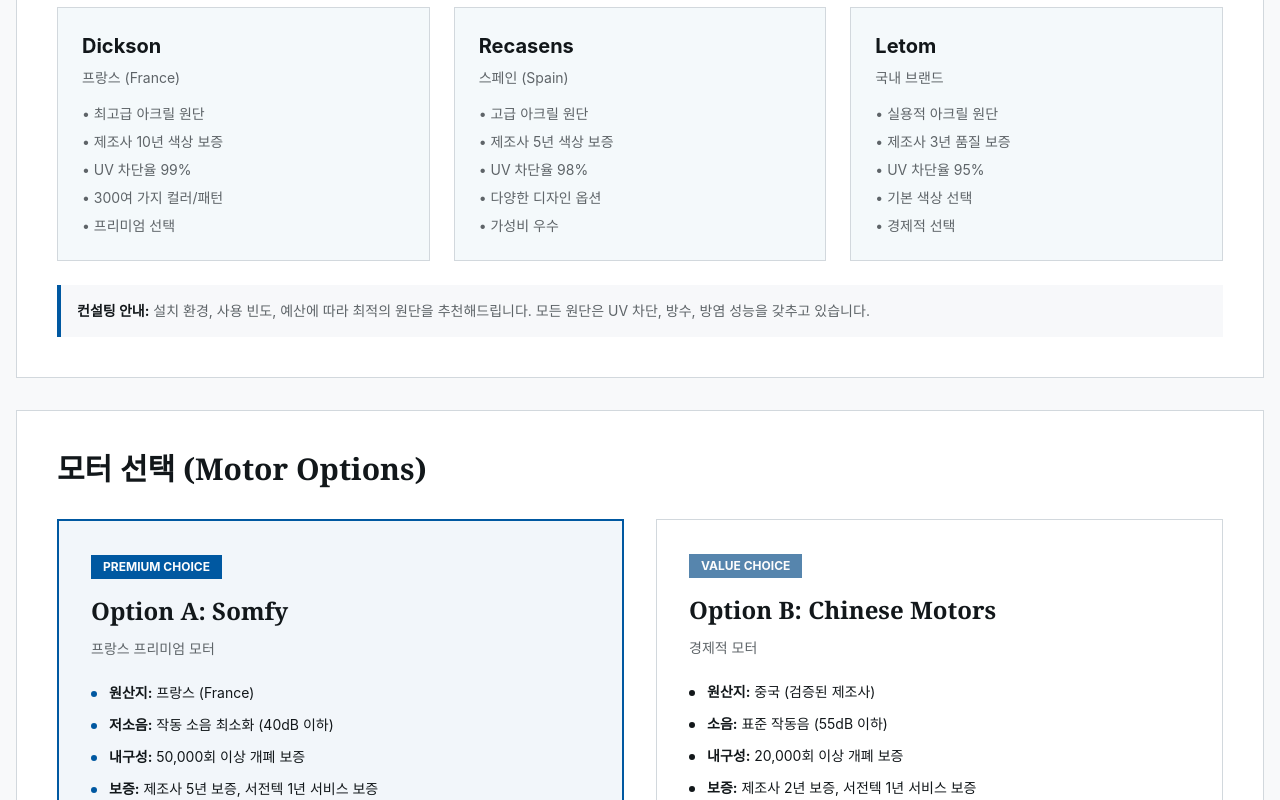
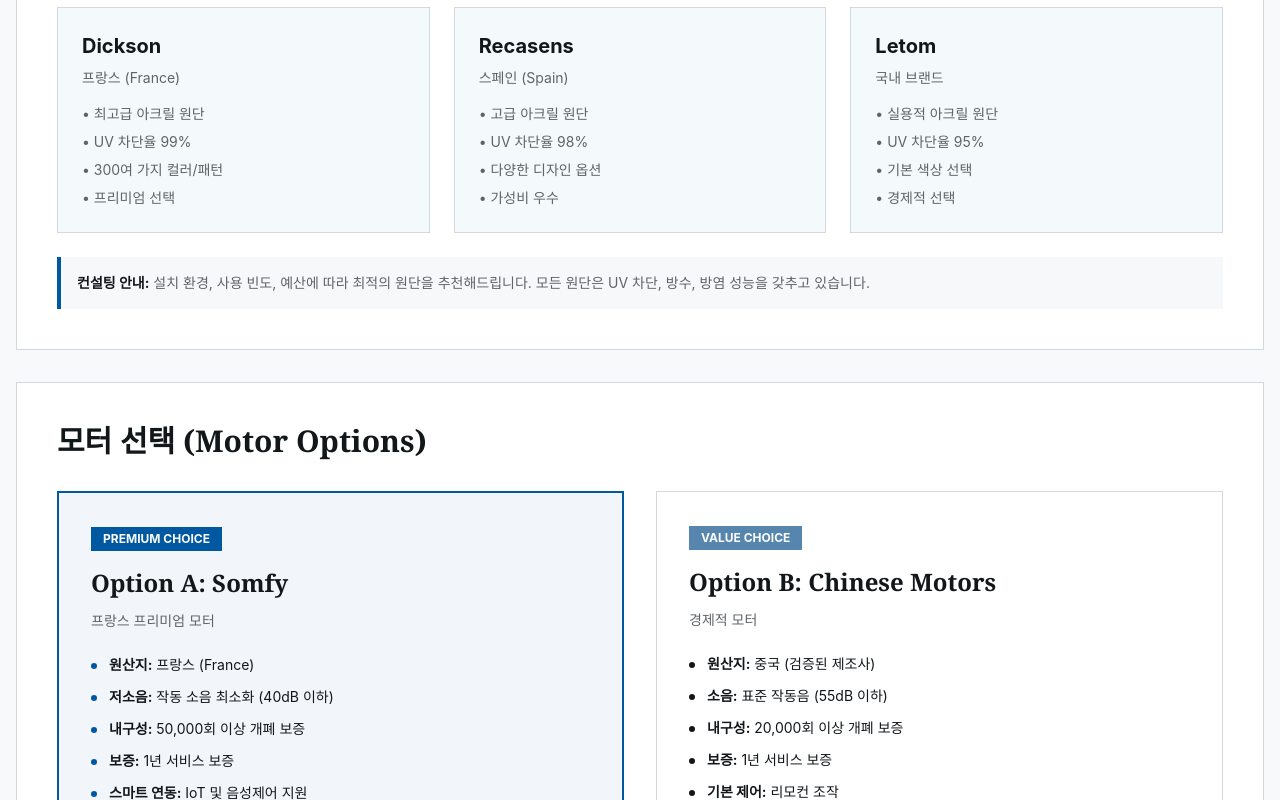
Before and after one commit to alexsangwanlee/v0-seojeon-tech-website, a Next.js app: page /awnings in a window 1280 px wide. Shown: the part 2440-3240 px from the top of the page. Built offline with nearby package versions, Linux system fonts and the light colour scheme; a web font is replaced by a local one.

Commit message:
Update all warranty terms to 1 year service warranty

```diff
--- a/app/awnings/page.tsx
+++ b/app/awnings/page.tsx
@@ -59,7 +59,7 @@ export default function AwningsPage() {
     },
     {
       question: '어닝 원단의 수명은 얼마나 되나요?',
-      answer: 'Dickson(제조사 10년 색상 보증), Recasens(제조사 5년 색상 보증), Letom(제조사 3년 품질 보증) 원단 브랜드에 따라 다르며, 일반적으로 7~10년 사용 가능합니다. 서전텍 서비스 보증은 1년이며, 원단만 교체도 가능하여 경제적입니다.'
+      answer: 'Dickson, Recasens, Letom 등 원단 브랜드에 따라 다르며, 일반적으로 7~10년 사용 가능합니다. 서전텍 서비스 보증은 1년이며, 원단만 교체도 가능하여 경제적입니다.'
     },
     {
       question: '후에 전동으로 변경할 수 있나요?',
@@ -165,7 +165,6 @@ export default function AwningsPage() {
                   </div>
                   <ul className="space-y-2 text-sm text-muted-foreground">
                     <li>• 최고급 아크릴 원단</li>
-                    <li>• 제조사 10년 색상 보증</li>
                     <li>• UV 차단율 99%</li>
                     <li>• 300여 가지 컬러/패턴</li>
                     <li>• 프리미엄 선택</li>
@@ -179,7 +178,6 @@ export default function AwningsPage() {
                   </div>
                   <ul className="space-y-2 text-sm text-muted-foreground">
                     <li>• 고급 아크릴 원단</li>
-                    <li>• 제조사 5년 색상 보증</li>
                     <li>• UV 차단율 98%</li>
                     <li>• 다양한 디자인 옵션</li>
                     <li>• 가성비 우수</li>
@@ -193,7 +191,6 @@ export default function AwningsPage() {
                   </div>
                   <ul className="space-y-2 text-sm text-muted-foreground">
                     <li>• 실용적 아크릴 원단</li>
-                    <li>• 제조사 3년 품질 보증</li>
                     <li>• UV 차단율 95%</li>
                     <li>• 기본 색상 선택</li>
                     <li>• 경제적 선택</li>
@@ -236,7 +233,7 @@ export default function AwningsPage() {
                     </li>
                     <li className="flex items-start gap-3">
                       <span className="w-1.5 h-1.5 bg-primary rounded-full mt-2 flex-shrink-0" />
-                      <span className="text-sm"><strong>보증:</strong> 제조사 5년 보증, 서전텍 1년 서비스 보증</span>
+                      <span className="text-sm"><strong>보증:</strong> 1년 서비스 보증</span>
                     </li>
                     <li className="flex items-start gap-3">
                       <span className="w-1.5 h-1.5 bg-primary rounded-full mt-2 flex-shrink-0" />
@@ -271,7 +268,7 @@ export default function AwningsPage() {
                     </li>
                     <li className="flex items-start gap-3">
                       <span className="w-1.5 h-1.5 bg-foreground rounded-full mt-2 flex-shrink-0" />
-                      <span className="text-sm"><strong>보증:</strong> 제조사 2년 보증, 서전텍 1년 서비스 보증</span>
+                      <span className="text-sm"><strong>보증:</strong> 1년 서비스 보증</span>
                     </li>
                     <li className="flex items-start gap-3">
                       <span className="w-1.5 h-1.5 bg-foreground rounded-full mt-2 flex-shrink-0" />
```
